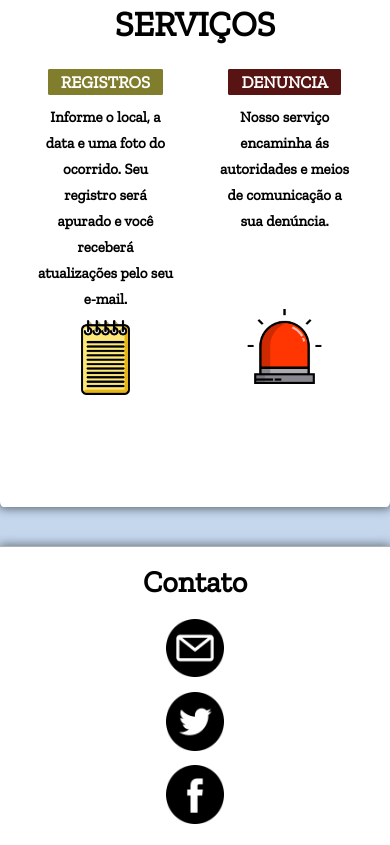
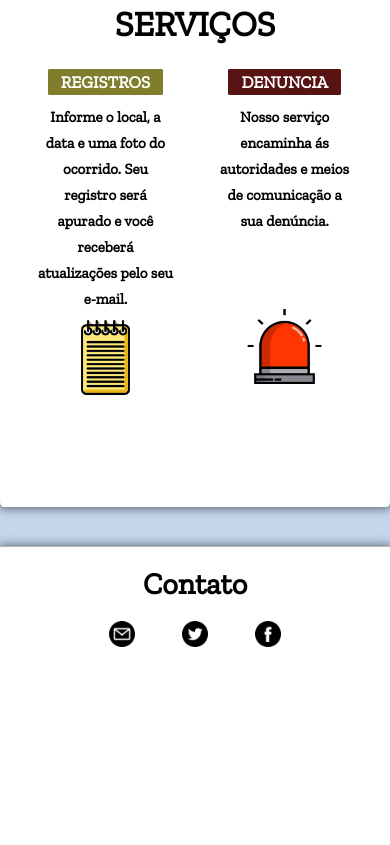
Before and after one commit to AnorakG/HTTPS-DEVS, a plain HTML site: page sa/index.html in a window 390 px wide. Shown: the part 1054-1899 px from the top of the page. After the commit the page ends 1718 px from the top, so only its background shows below. Drawn offline with nearby package versions, Linux system fonts and the light colour scheme.

Commit message:
responsividade footer

```diff
--- a/sa/css/style.css
+++ b/sa/css/style.css
@@ -833,7 +833,7 @@ footer {
 }
 
 .iconsFooter{
-  width:50%;
+  width:35%;
 }
 .iconsFooter:hover{
   background-color: #b5faff;
@@ -1487,15 +1487,7 @@ input[type="checkbox"]:checked + label {
     width: 23%;
     margin-top: 4%;
   }
-  footer{
-    padding: 2.5% 0 55% 0;
-  }
-  .lista-footer li{
-    margin: 0 0 5% 25%;
-    width: 50%;
-    float: left;
-    text-align: center;
-  }
+
 }
 
 @media screen and (max-width: 327px) {
@@ -1586,6 +1578,9 @@ input[type="checkbox"]:checked + label {
     margin-top: 6%;
     width: 75px;
   }
+  .iconsFooter {
+    width: 45%;
+}
 }
 
 @media screen and (max-width: 561px) {
@@ -1653,6 +1648,9 @@ input[type="checkbox"]:checked + label {
     margin-top: 6%;
     width: 50px;
   }
+  .iconsFooter{
+    width: 70%;
+  }
 }
 
 @media screen and (max-width: 293px) {
@@ -1674,6 +1672,7 @@ input[type="checkbox"]:checked + label {
     margin-top: 60%;
     width: 50px;
   }
+
 }
 
 @media screen and (max-width: 223px) {
@@ -1771,6 +1770,9 @@ input[type="checkbox"]:checked + label {
     font-weight: bold;
     color: rgb(0, 0, 0);
   }
+  .iconsFooter {
+    width: 70%;
+}
 }
 
 @media screen and (max-width: 250px) {
@@ -1863,21 +1865,7 @@ input[type="checkbox"]:checked + label {
     font-size: 13px;
     width: 70%;
   }
-  footer {
-    border-top: 0.1px solid rgb(179, 179, 179);
-    position: relative;
-    width: 100%;
-    height: auto;
-    background: rgba(255, 255, 255);
-    margin: 0;
-    font-family: "Zilla Slab", serif;
-    font-size: 14px;
-    color: rgb(0, 0, 0);
-    padding: 2.5% 0 55% 0;
-    -moz-box-shadow: 0px 0px 10px 1px rgb(0, 0, 0, 0.5);
-    -webkit-box-shadow: 0px 0px 10px 1px rgb(0 0 0 / 50%);
-    box-shadow: 0px 0px 10px 1px rgb(0 0 0 / 50%);
-  }
+
   .container-intro {
     width: 100%;
     margin: 0;
@@ -1988,6 +1976,7 @@ input[type="checkbox"]:checked + label {
     -webkit-box-shadow: 0px 0px 10px 1px rgb(0 0 0 / 50%);
     box-shadow: 0px 0px 10px 1px rgb(0 0 0 / 50%);
   }
+
 }
 
 @media only screen and (min-width: 585px) and (max-width: 600px) {
@@ -2105,6 +2094,7 @@ input[type="checkbox"]:checked + label {
     left: 84%;
     bottom: 48.6%;
   }
+
 }
 
 @media only screen and (max-width: 515px) {
@@ -2163,6 +2153,14 @@ input[type="checkbox"]:checked + label {
     left: 84%;
     bottom: 49.7%;
   }
+  .titulo-footer {
+    margin: 10px 0;
+    font-weight: bold;
+    text-align: center;
+    font-family: "Zilla Slab", serif;
+    font-size: 20px;
+    font-weight: bold;
+}
   .check1 input[type="checkbox"]:checked + label {
     position: absolute;
     left: 84%;
```
